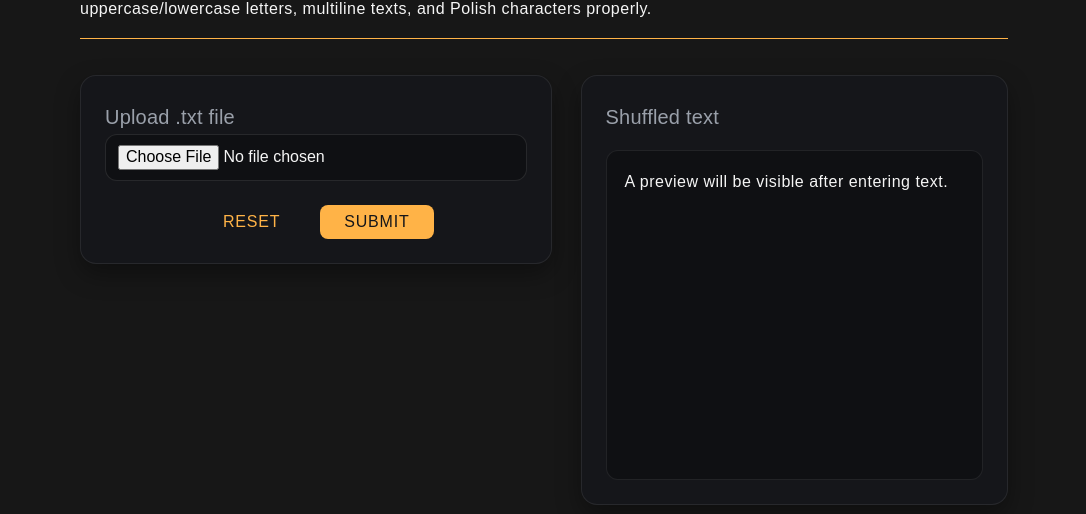
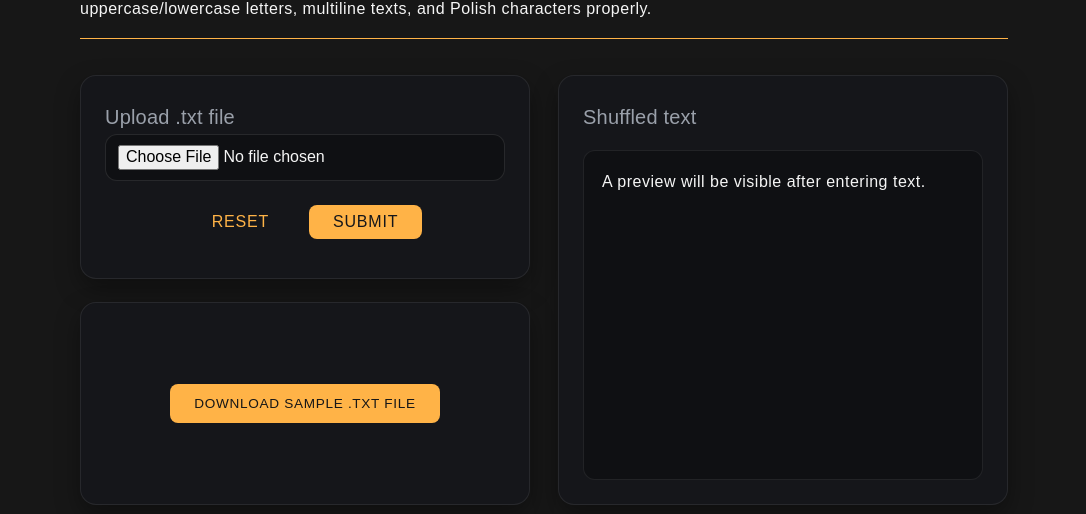
Before and after one commit to OllaWilk/Contelizer, a React (Vite) app: page /task-one in a window 1280 px wide. Shown: the part 438-952 px from the top of the page, without its empty margins (96-1182 px from the left). Built offline with nearby package versions, Linux system fonts and the light colour scheme.

Commit message:
feat: add sample file download button and reorganize layout - added a button for downloading a sample.txt file from the  public directory. Updated the grid layout so that the form and download card share the left column, while the output card remains on the right side.

```diff
--- a/src/components/UI/Btn/Btn.module.scss
+++ b/src/components/UI/Btn/Btn.module.scss
@@ -1,5 +1,5 @@
-@use '../../styles/variables' as *;
-@use '../../styles/mixins' as *;
+@use '../../../styles/variables' as *;
+@use '../../../styles/mixins' as *;
 
 .detailsBtn {
   @include btn();
--- a/src/components/UI/Btn/Btn.tsx
+++ b/src/components/UI/Btn/Btn.tsx
@@ -3,10 +3,11 @@ import styles from './Btn.module.scss';
 interface Props {
   text: string;
   url: string;
+  download?: boolean;
 }
-export const Btn = ({ text, url }: Props) => {
+export const Btn = ({ text, url, download, ...props }: Props) => {
   return (
-    <a href={url} className={styles.detailsBtn}>
+    <a href={url} className={styles.detailsBtn} download={download ? '' : undefined} {...props}>
       {text}
     </a>
   );
--- a/src/components/index.ts
+++ b/src/components/index.ts
@@ -9,3 +9,4 @@ export { Textarea } from './UI/Textarea/Textarea';
 export { Card } from './UI/Card/Card';
 export { FormButton } from './UI/FormButton/FormButton';
 export { Output } from './UI/Output/Output';
+export { Btn } from './UI/Btn/Btn';
--- a/src/views/TaskOne/TaskOne.module.scss
+++ b/src/views/TaskOne/TaskOne.module.scss
@@ -6,13 +6,20 @@
 
   .grid {
     display: grid;
-    grid-template-columns: 1.05fr 0.95fr;
+    grid-template-columns: 1fr 1fr;
     gap: clamp(16px, 2.2vw, 32px);
     align-items: start;
     margin-top: clamp(20px, 3vw, 36px);
 
     @media (max-width: 900px) {
       grid-template-columns: 1fr;
+    }
+
+    .leftColumn {
+      display: grid;
+      grid-template-rows: 1fr 1fr;
+      gap: clamp(12px, 1.8vw, 24px);
+      height: 100%;
     }
   }
 }
@@ -21,3 +28,7 @@
   @include flex(row, center, center);
   gap: 1rem;
 }
+
+.preview {
+  @include flex(row, center, center);
+}
--- a/src/views/TaskOne/TaskOne.tsx
+++ b/src/views/TaskOne/TaskOne.tsx
@@ -3,7 +3,7 @@ import { UI_TEXTS } from './content';
 import type { FormData } from '../../types/task-one-types';
 import { validateFile } from './utils/validateFile';
 import { readTextFile } from './utils/readTextFile';
-import { Card, ErrorBlock, FormButton, Input, Output, TaskHeader } from '../../components';
+import { Card, ErrorBlock, FormButton, Input, Output, TaskHeader, Btn } from '../../components';
 import { useFileField } from './hooks/useFileField';
 import { useMixedText } from './hooks/useMixedText';
 import styles from './TaskOne.module.scss';
@@ -40,6 +40,7 @@ export const TaskOne = () => {
     <section className={styles.taskOne}>
       <TaskHeader paragraph={UI_TEXTS.task} />
       <div className={styles.grid}>
+        <div className={`${styles.leftColumn}`}>
           <Card className={styles.left}>
             <form onSubmit={handleSubmit} onReset={() => setFormData({ file: null, text: '' })}>
               <h3>{UI_TEXTS.uploadFile}</h3>
@@ -57,6 +58,10 @@ export const TaskOne = () => {
               </div>
             </form>
           </Card>
+          <Card className={styles.preview}>
+            <Btn url="/sample.txt" text={UI_TEXTS.downloadSample} download />
+          </Card>
+        </div>
         <Card className={styles.right}>
           <h3>{UI_TEXTS.resultTitle}</h3>
           <Output text={textDisplay} />
--- a/src/views/TaskOne/content.ts
+++ b/src/views/TaskOne/content.ts
@@ -5,4 +5,5 @@ export const UI_TEXTS = {
   submit: 'Submit',
   resultTitle: 'Shuffled text',
   previewInfo: 'A preview will be visible after entering text.',
+  downloadSample: 'Download sample .txt file',
 };
```
Also changed, not shown: src/components/UI/Card/Card.module.scss (+4 -3 lines), public/sample.txt (added), public/test file.txt (deleted), public/wlazl kotek.txt (deleted). Lines whose indentation alone changed are shown as unchanged.
